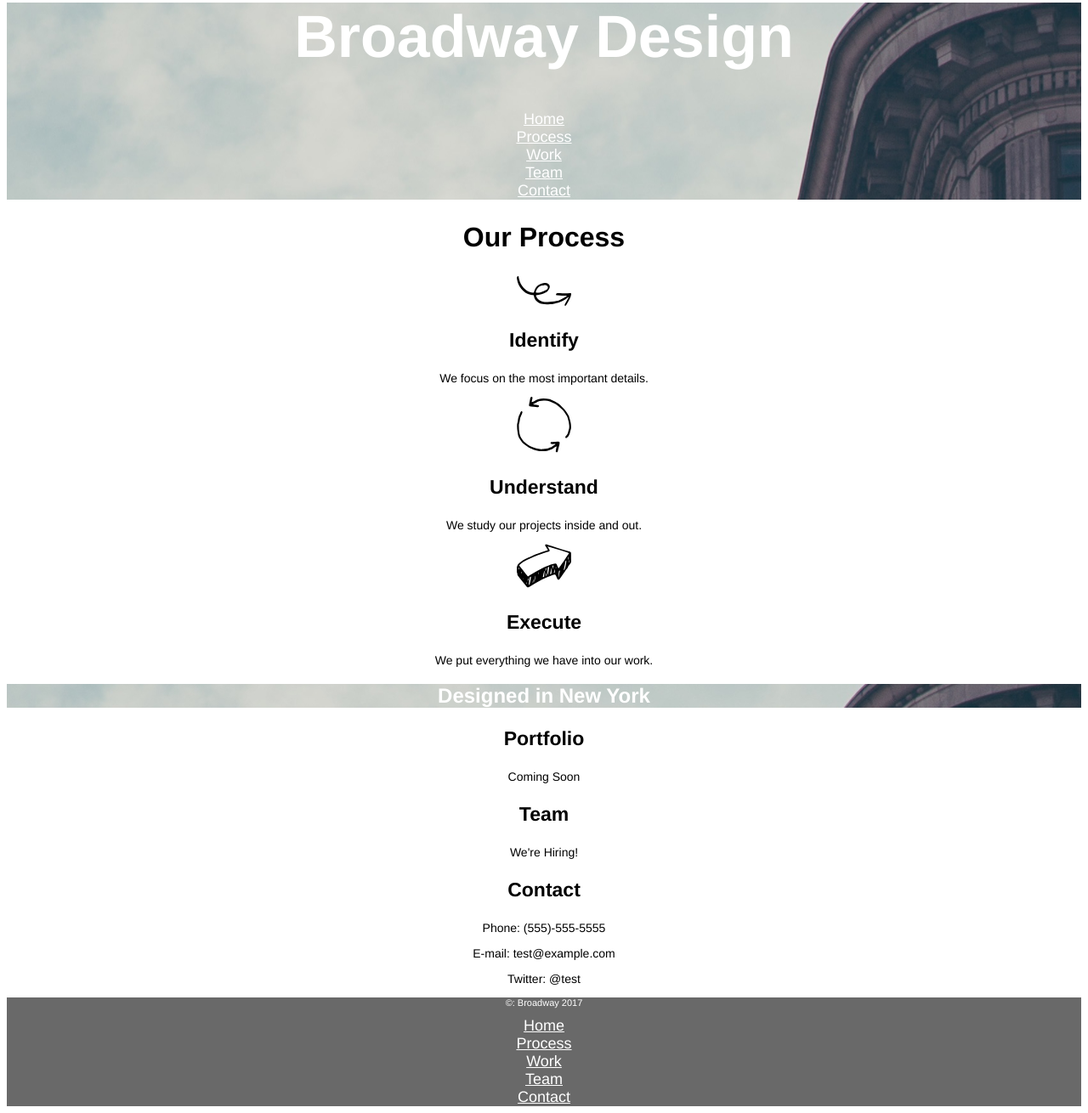
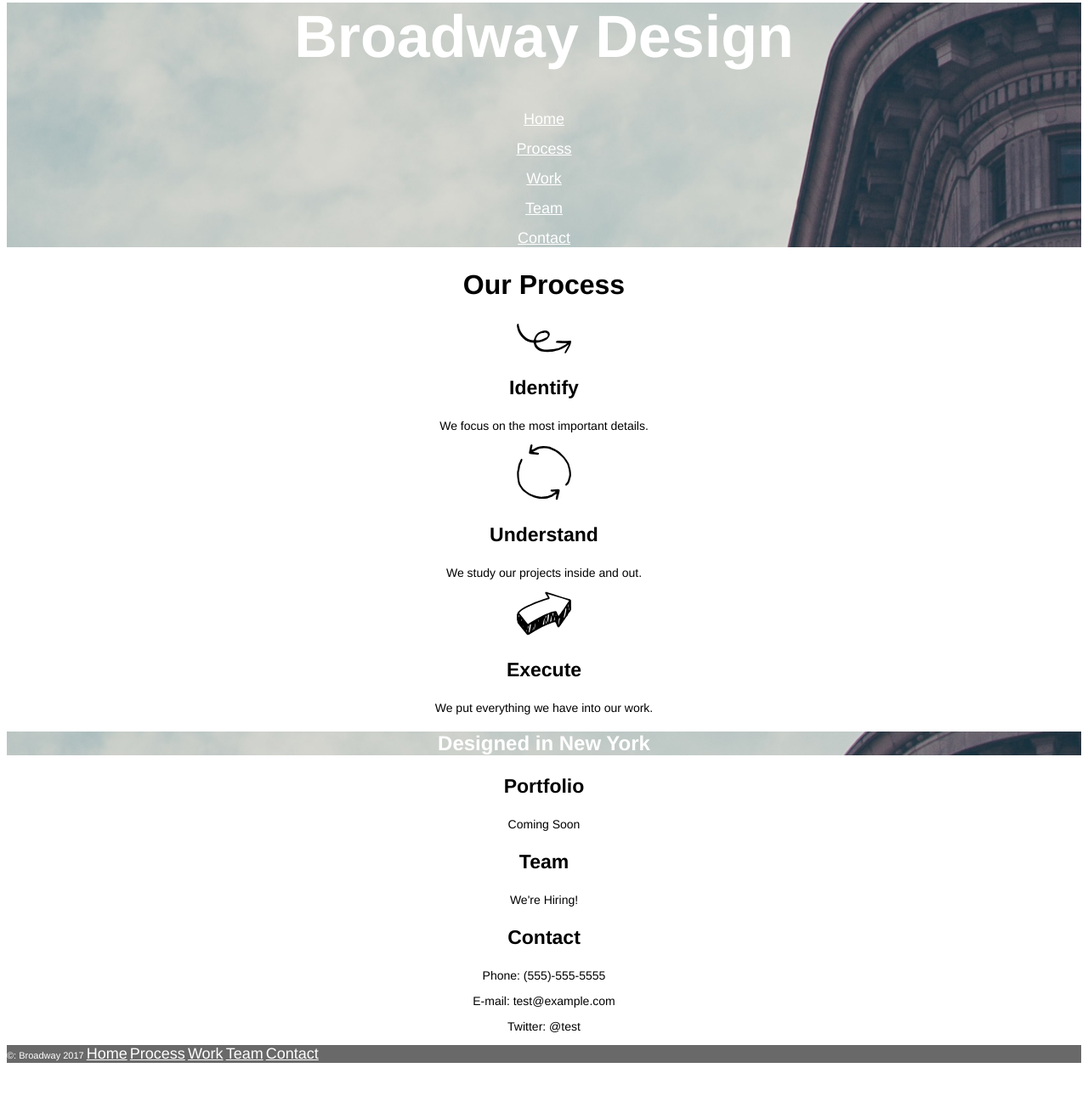
Before and after one commit to mlrcbsousa/broadway, a plain HTML site: page index.html in a window 1280 px wide. Shown: the part 44-1354 px from the top of the page at 85% size. After the commit the page ends 1306 px from the top, so only its background shows below. Drawn offline with Linux system fonts and the light colour scheme.

Commit message:
Remove lists

```diff
--- a/index.html
+++ b/index.html
@@ -11,18 +11,16 @@
 
     <div class="banner">
       <h1>Broadway Design</h1>
-      <ul>
-        <li><a href="#">Home</a></li>
-        <li><a href="#process">Process</a></li>
-        <li><a href="#portfolio">Work</a></li>
-        <li><a href="#team">Team</a></li>
-        <li><a href="#contact">Contact</a></li>
-      </ul>
+      <p><a href="#">Home</a></p>
+      <p><a href="#process">Process</a></p>
+      <p><a href="#portfolio">Work</a></p>
+      <p><a href="#team">Team</a></p>
+      <p><a href="#contact">Contact</a></p>
     </div>
 
     <!-- Card list -->
 
-    <div class="process">
+    <div id="process">
       <h2>Our Process</h2>
       <div>
         <img src="resources/images/identify.svg">
@@ -64,14 +62,14 @@
     <!-- Footer -->
 
     <div class="footer">
-      <p>&copy: Broadway 2017</p>
-      <ul>
-        <li><a href="#">Home</a></li>
-        <li><a href="#process">Process</a></li>
-        <li><a href="#portfolio">Work</a></li>
-        <li><a href="#team">Team</a></li>
-        <li><a href="#contact">Contact</a></li>
-      </ul>
+      <p>
+        &copy: Broadway 2017
+        <a href="#">Home</a>
+        <a href="#process">Process</a>
+        <a href="#portfolio">Work</a>
+        <a href="#team">Team</a>
+        <a href="#contact">Contact</a>
+      </p>
     </div>
 
   </body>
--- a/resources/css/style.css
+++ b/resources/css/style.css
@@ -4,26 +4,21 @@ body {
 }
 
 /* Banner */
+.banner {
+  color: White;
+  background-image: url(../images/the-flatiron-building.png);
+}
 h1 {
   font-size: 70px;
   font-weight: bold;
-}
-.banner {
-  color: White;
-  background-image: url(../images/the-flatiron-building.png);
 }
 a {
   color: White;
   font-size: 18px;
 }
-ul {
-  list-style: none;
-  padding: 0;
-  margin: 0;
-}
 
 /* Process */
-.process h2 {
+#process h2 {
   font-size: 32px;
   font-weight: bold;
 }
@@ -43,6 +38,7 @@ p {
 
 /* Footer */
 .footer {
+  text-align: left;
   background-color: dimgray;
   color: White;
 }
```
